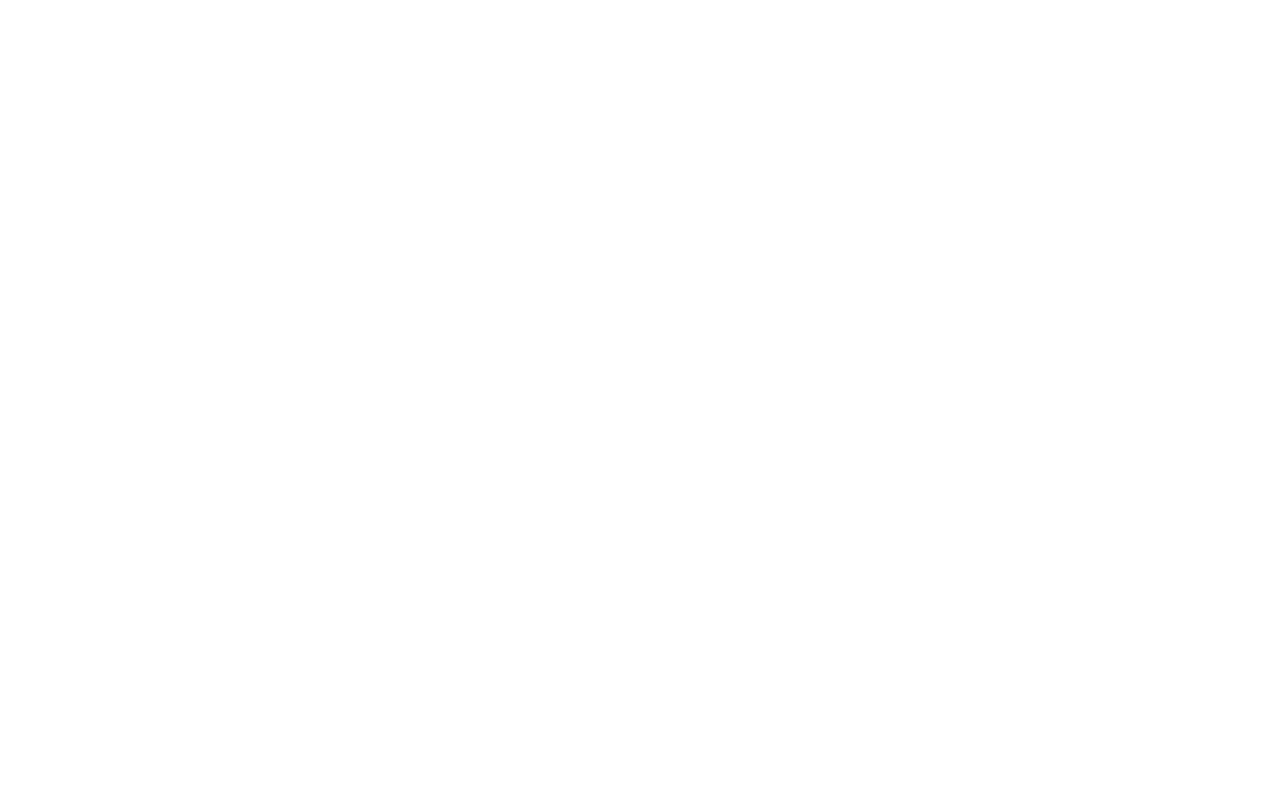
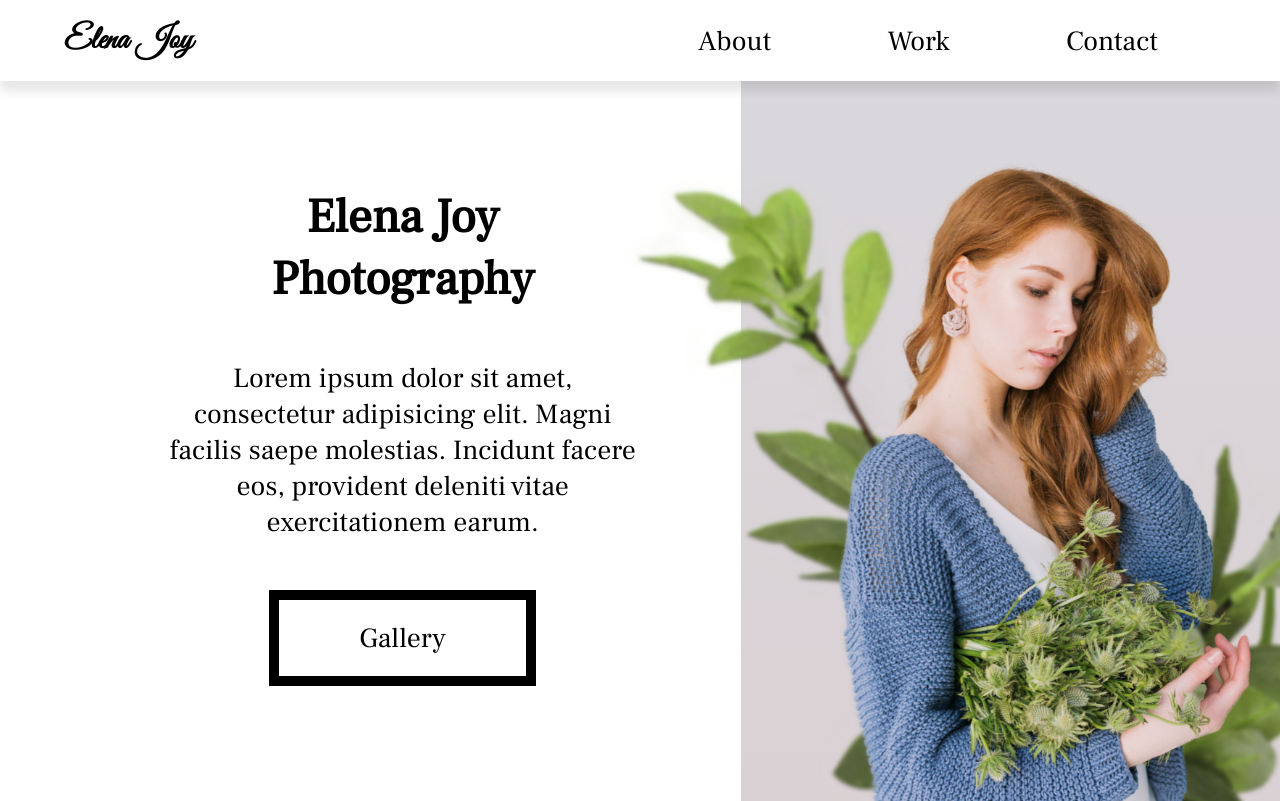
Before and after one commit to mcatzin/Elena-Photography, a plain HTML site: page index.html in a window 1280 px wide. Drawn offline with Linux system fonts and the light colour scheme.

Commit message:
animation

```diff
--- a/index.html
+++ b/index.html
@@ -11,7 +11,32 @@
 </head>
 
 <body>
+    <header class="main-head">
+        <nav>
+            <h1 id="logo">Elena Joy</h1>
+            <ul class="nav-links">
+                <li><a href="#about">About</a></li>
+                <li><a href="#work">Work</a></li>
+                <li><a href="#contact">Contact</a></li>
+            </ul>
+        </nav>
+    </header>
+    <main>
+        <section class="hero">
+            <div class="hero-intro flex">
+                <h2>Elena Joy <br> Photography</h2>
+                <p>Lorem ipsum dolor sit amet, consectetur adipisicing elit. Magni facilis saepe molestias.
+                    Incidunt facere eos, provident deleniti vitae exercitationem earum.</p>
+                <a href="#gallery">Gallery</a>
+            </div>
+            <div class="hero-images">
+                <img class="hero-elena" src="img/elena-joy.png" alt="picture of elene joy">
+                <img src="/img/plant1.png" alt="plant1 plant" class="plant1 plant">
+                <img src="/img/plant2.png" alt="plant1 plant" class="plant2 plant">
+            </div>
+        </section>
 
+    </main>
 </body>
 
 </html>
--- a/style.css
+++ b/style.css
@@ -5,18 +5,18 @@
 }
 
 @font-face {
-    font: Ruhl;
-    src: url('./font/FrankRuhlLibre-Regular.ttf');
+  font-family: "Ruhl";
+  src: url("./fonts/FrankRuhlLibre-Regular.ttf");
 }
 
 @font-face {
-    font: Ruhl Medium;
-    src: url('./font/FrankRuhlLibre-Medium.ttf');
+  font-family: "Ruhl Medium";
+  src: url("./fonts/FrankRuhlLibre-Medium.ttf");
 }
 
 @font-face {
-    font: Vibes;
-    src: url('./font/GreatVibes-Regular.ttf');
+  font-family: "Vibes";
+  src: url("./fonts/GreatVibes-Regular.ttf");
 }
 
 html {
@@ -32,16 +32,17 @@ html {
   --gray-text: #525252;
 }
 
-
 h1 {
   font-size: var(--header1);
+  font-family: "Vibes", sans-serif;
 }
 
 li,
 button,
 label,
 input,
-p {
+p,
+a {
   font-size: var(--text);
 }
 
@@ -51,12 +52,20 @@ h2 {
 
 h3 {
   font-size: var(--header3);
-
 }
 
 h4,
 h5 {
   font-size: var(--header4);
+}
+
+ul {
+  list-style: none;
+}
+
+a {
+  text-decoration: none;
+  color: black;
 }
 
 .flex {
@@ -66,10 +75,115 @@ h5 {
   align-items: center;
 }
 
-ul {
-    list-style: none;
+body {
+  font-family: "Ruhl", sans-serif;
+  animation: opening 1s ease-in-out;
 }
 
-a {
-    text-decoration: none;
+.main-head {
+  box-shadow: 0px 10px 10px rgba(0, 0, 0, 0.1);
+  z-index: 2;
+  position: relative;
 }
+
+nav {
+  width: 90%;
+  margin: auto;
+  display: flex;
+  align-items: center;
+  min-height: 10vh;
+  padding: 2rem 0rem;
+}
+
+#logo {
+  flex: 1 1 20rem;
+}
+
+.nav-links {
+  display: flex;
+  justify-content: space-around;
+  flex: 1 1 20rem;
+}
+
+.hero {
+  min-height: 90vh;
+  width: 95%;
+  margin: 0 0 0 auto;
+  display: flex;
+  flex-wrap: wrap;
+  overflow: hidden;
+}
+
+.hero-intro {
+  flex: 2 1 40rem;
+  text-align: center;
+}
+
+.hero-intro p {
+  padding: 5rem 10rem;
+}
+
+.hero-intro h2 {
+  padding-top: 3rem;
+}
+
+.hero-intro a {
+  padding: 2rem 8rem;
+  border: 1rem solid black;
+  margin-bottom: 4rem;
+}
+
+.hero-images {
+  flex: 1 1 40rem;
+  background: linear-gradient(#dad8dd, #dad1d4);
+  position: relative;
+  z-index: 1;
+}
+
+.hero-elena {
+  width: 100%;
+  height: 100%;
+  object-fit: cover;
+}
+
+.plant {
+  position: absolute;
+  bottom: 0;
+  left: -20%;
+  z-index: -1;
+  transform: translateY(10%) rotateZ(-10deg) rotateX(-90deg);
+  animation: plant-entrance 1.5s ease-in-out 0.5s forwards,
+  plant-shake 2.5s infinite ease alternate-reverse 2s ;
+  transform-origin: bottom;
+}
+
+.plant2 {
+  left: 40%;
+}
+
+/* Animations */
+
+@keyframes opening {
+  from {
+    opacity: 0;
+  }
+  to {
+    opacity: 1;
+  }
+}
+
+@keyframes plant-entrance {
+  from {
+    transform: translateY(10%) rotateZ(-10deg) rotateX(-90deg);
+  }
+  to {
+    transform: translateY(0%) rotateZ(0deg) rotateX(0deg);
+  }
+}
+@keyframes plant-shake {
+    from {
+      transform: rotateZ(-3deg);
+    }
+    to {
+      transform: rotateZ(0deg)
+  }
```
Also changed, not shown: fonts/FrankRuhlLibre-Medium.ttf (renamed from font/FrankRuhlLibre-Medium.ttf), fonts/FrankRuhlLibre-Regular.ttf (renamed from font/FrankRuhlLibre-Regular.ttf), fonts/GreatVibes-Regular.ttf (renamed from font/GreatVibes-Regular.ttf), img/about-image.png (added), img/contact-image.jpg (added), img/elena-joy.png (added), img/gallery-1.jpg (added), img/gallery-2.jpg (added), img/gallery-3.jpg (added), img/gallery-4.jpg (added), img/instagram 1.svg (added), img/plant1.png (added), img/plant2.png (added), img/twitter 1.svg (added), 1 more files. Lines whose indentation alone changed are shown as unchanged.
